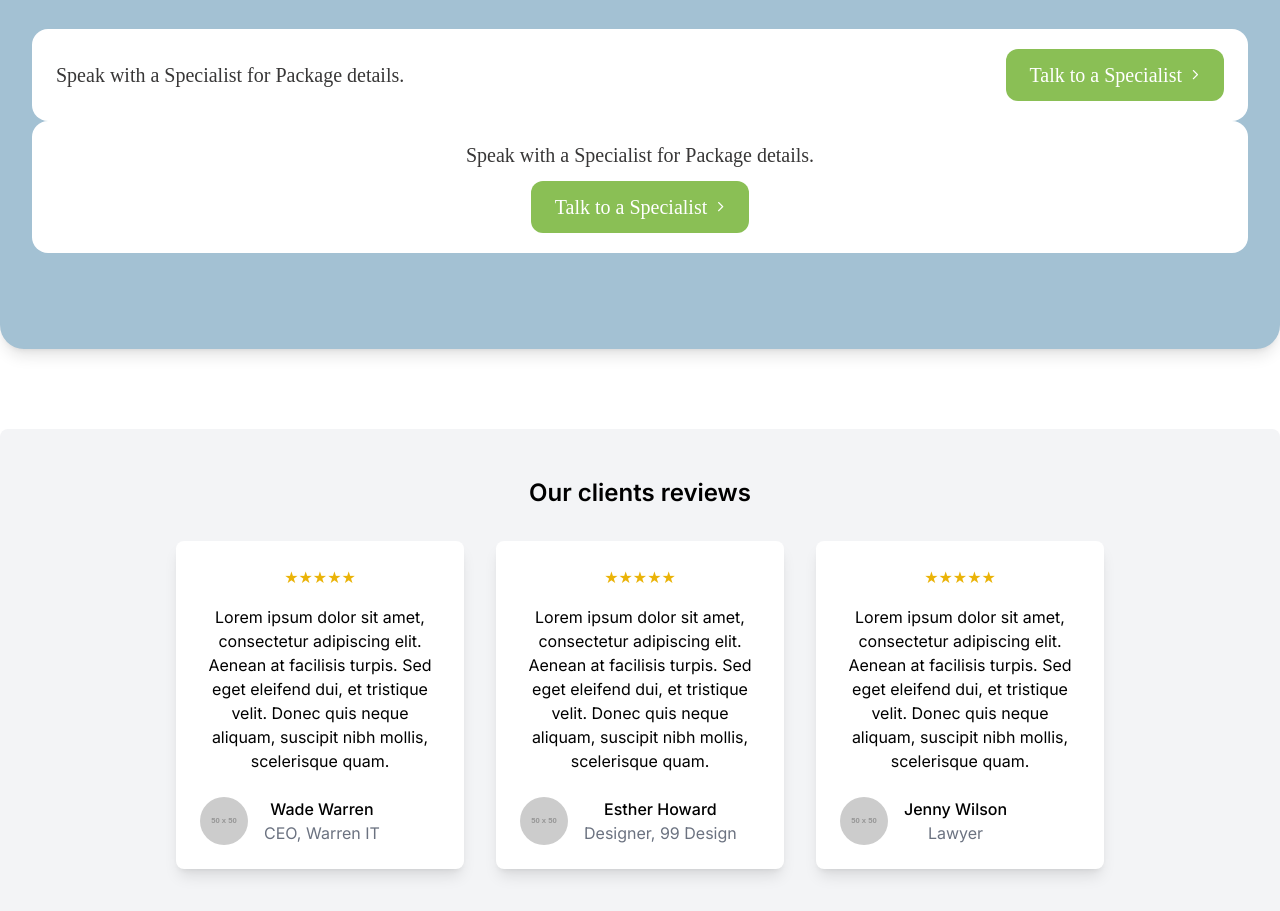
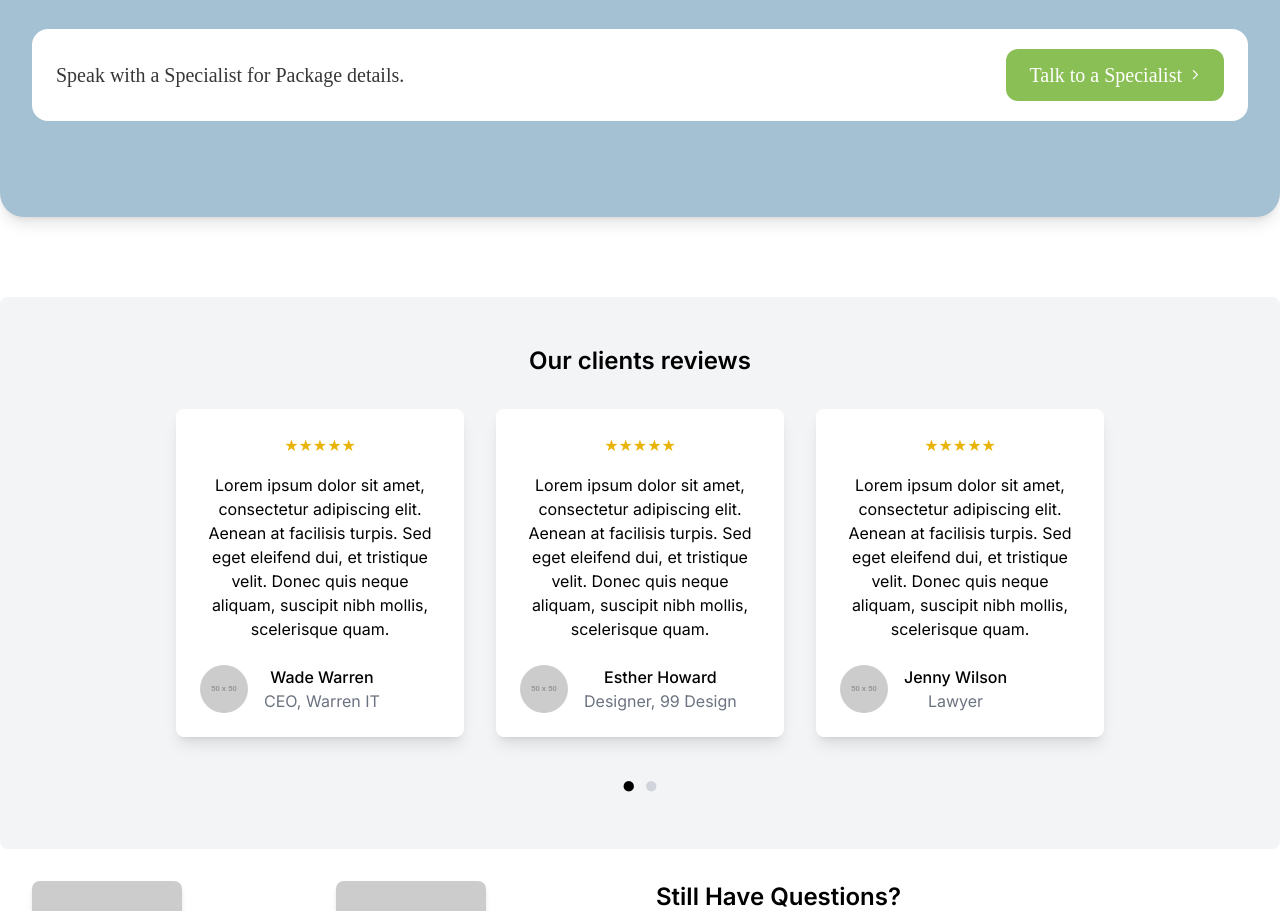
Before and after one commit to anisurarzu/Archilawn, a Next.js app: page / in a window 1280 px wide. Shown: the part 4680-5591 px from the top of the page. Built offline with nearby package versions, Linux system fonts and the light colour scheme.

Commit message:
Hard design

```diff
--- a/components/cards/packageCard/PackageCard.js
+++ b/components/cards/packageCard/PackageCard.js
@@ -84,7 +84,7 @@ const PackageCard = ({
         {/* End Large and Medium  */}
         {/* Start Small  */}
         <div
-          className="container mx-auto rounded-2xl bg-white flex flex-col justify-between items-center gap-3 lg:text-xl md:text-xl text-base py-5 px-lg:6 md:px-6 px-3"
+          className="container mx-auto rounded-2xl bg-white lg:hidden md:hidden flex flex-col justify-between items-center gap-3 lg:text-xl md:text-xl text-base py-5 px-lg:6 md:px-6 px-3"
           style={{
             fontFamily: "Tinos",
           }}
```
